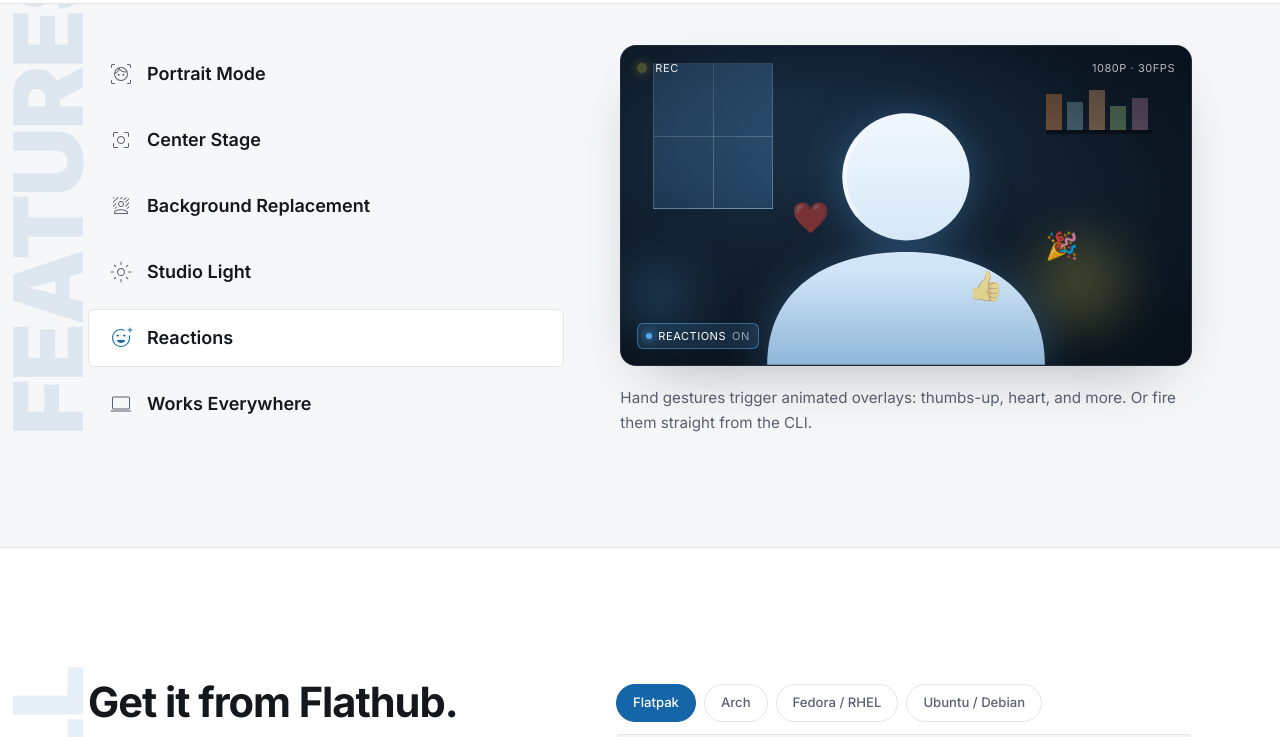
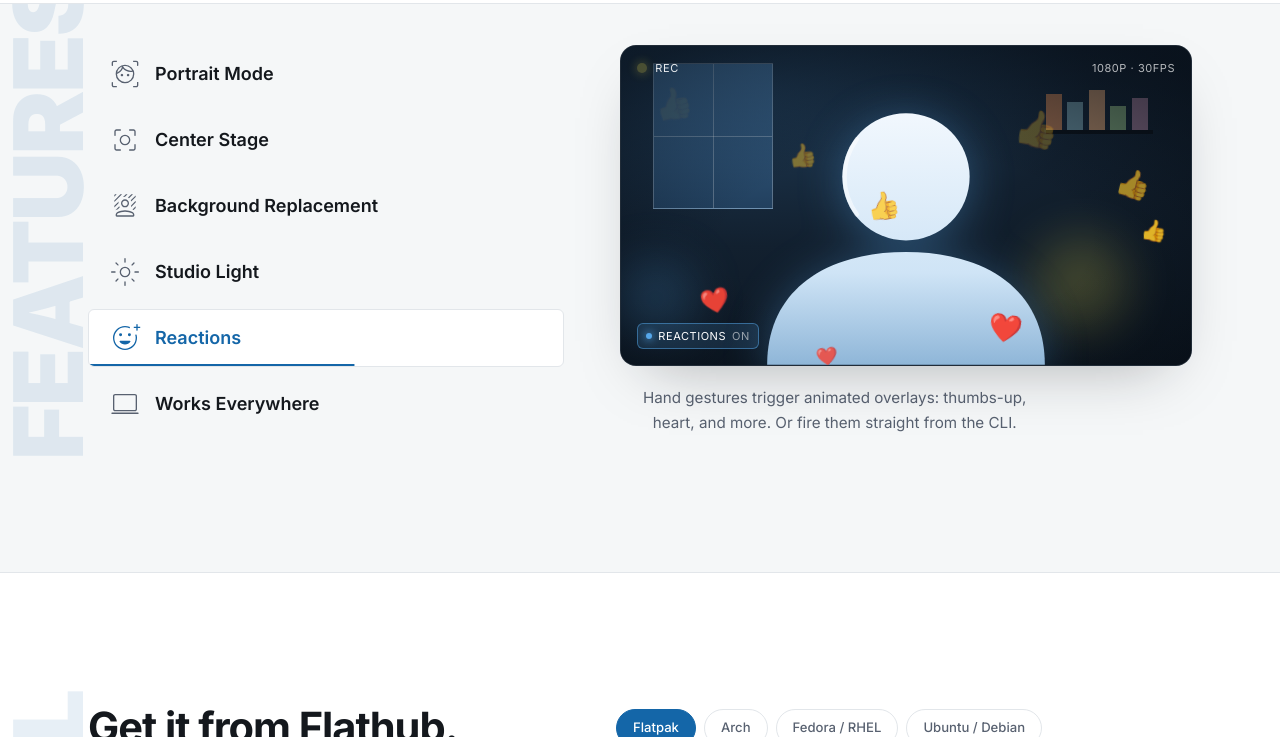
Before and after one commit to funinkina/openeffects, an Astro site in the folder website/: page / in a window 1280 px wide. Both pictures are taken after a click on the tab "Reactions". Shown: the part 2308-3045 px from the top of the page. Built offline with nearby package versions, Linux system fonts and the light colour scheme; Astro itself is replaced by a stand-in of ours.

Commit message:
feat: add emoji reaction waves demo and enhance feature showcase layout

```diff
--- a/website/src/components/FeatureShowcase.astro
+++ b/website/src/components/FeatureShowcase.astro
@@ -40,6 +40,20 @@ const features = [
     icon: `<svg xmlns="http://www.w3.org/2000/svg" height="24px" viewBox="0 -960 960 960" width="24px"><path d="M90.77-181.54q-8.54 0-14.27-5.73t-5.73-14.27q0-8.54 5.73-14.27t14.27-5.73h778.46q8.54 0 14.27 5.73t5.73 14.27q0 8.54-5.73 14.27t-14.27 5.73H90.77Zm93.85-80q-27.62 0-46.12-18.5-18.5-18.5-18.5-46.11v-390.77q0-27.62 18.5-46.12 18.5-18.5 46.12-18.5h590.76q27.62 0 46.12 18.5 18.5 18.5 18.5 46.12v390.77q0 27.61-18.5 46.11t-46.12 18.5H184.62Zm0-40h590.76q9.24 0 16.93-7.69 7.69-7.69 7.69-16.92v-390.77q0-9.23-7.69-16.93-7.69-7.69-16.93-7.69H184.62q-9.24 0-16.93 7.69-7.69 7.7-7.69 16.93v390.77q0 9.23 7.69 16.92 7.69 7.69 16.93 7.69Zm-24.62 0v-440 440Z"/></svg>`,
   },
 ];
+
+// reactions demo: waves of one emoji at a time, streaming bottom-to-top.
+// Each wave reuses the same spread of positions/sizes, phase-shifted by 2s.
+const reactionWaves = ["👍", "❤️", "🎉"].map((emoji, w) => ({
+  emoji,
+  spans: [
+    { left: 16, size: "text-3xl", d: 0, tilt: -12 },
+    { left: 62, size: "text-4xl", d: 0.3, tilt: 9 },
+    { left: 34, size: "text-2xl", d: 0.55, tilt: -7 },
+    { left: 78, size: "text-3xl", d: 0.8, tilt: 14 },
+    { left: 48, size: "text-3xl", d: 1.05, tilt: -10 },
+    { left: 88, size: "text-2xl", d: 1.3, tilt: 6 },
+  ].map((s) => ({ ...s, d: s.d + w * 2 })),
+}));
 ---
 
 <div
@@ -173,9 +187,18 @@ const features = [
         class="fx pointer-events-none absolute inset-0 opacity-0"
         aria-hidden="true"
       >
-        <span class="absolute bottom-[22%] left-[60%] text-4xl">👍</span>
-        <span class="absolute bottom-[18%] left-[30%] text-3xl">❤️</span>
-        <span class="absolute bottom-[25%] left-[74%] text-3xl">🎉</span>
+        {
+          reactionWaves.map((wave) =>
+            wave.spans.map((s) => (
+              <span
+                class:list={["absolute bottom-[-10%]", s.size]}
+                style={`left:${s.left}%; animation-delay:${s.d}s; --tilt:${s.tilt}deg`}
+              >
+                {wave.emoji}
+              </span>
+            )),
+          )
+        }
       </div>
 
       <!-- REC HUD -->
@@ -203,7 +226,7 @@ const features = [
           <span class="h-3 w-3 rounded-full bg-yellow-400"></span>
           <span class="h-3 w-3 rounded-full bg-green-400"></span>
         </span>
-        <span class="ml-1">YOUR CAMERA IN</span>
+        <span>YOUR CAMERA IN</span>
         <span class="appcycle relative h-4 w-24 font-semibold text-white">
           <span>ZOOM</span>
           <span>MEET</span>
@@ -230,7 +253,7 @@ const features = [
         features.map((f, i) => (
           <p
             class:list={[
-              "feature-desc col-start-1 row-start-1 text-[0.95rem] leading-relaxed text-muted transition-opacity duration-300",
+              "feature-desc col-start-1 w-3/4 row-start-1 text-center text-[0.95rem] leading-relaxed text-muted transition-opacity duration-300",
               i !== 0 && "opacity-0",
             ]}
             data-desc={f.id}
@@ -257,18 +280,18 @@ const features = [
           aria-selected={i === 0 ? "true" : "false"}
           aria-controls="feature-demo"
           class:list={[
-            "feature-tab relative flex items-center gap-3.5 rounded-md px-3 py-3.5 text-left sm:px-5",
+            "feature-tab relative flex items-center gap-3.5 rounded-md px-3 py-3 text-left sm:px-5",
             i === 0 && "is-active",
           ]}
           data-feature={f.id}
           data-title={f.title}
         >
           <span
-            class="tab-icon shrink-0 text-muted [&_svg]:h-6 [&_svg]:w-6 [&_svg]:fill-current"
+            class="tab-icon shrink-0 text-muted [&_svg]:h-8 [&_svg]:w-8 [&_svg]:fill-current"
             set:html={f.icon}
             aria-hidden="true"
           />
-          <span class="text-lg font-semibold text-fg">{f.title}</span>
+          <span class="tab-title text-lg font-semibold text-fg">{f.title}</span>
         </button>
       ))
     }
@@ -290,7 +313,8 @@ const features = [
     background: var(--color-page);
     border-color: var(--color-line);
   }
-  .feature-tab.is-active .tab-icon {
+  .feature-tab.is-active .tab-icon,
+  .feature-tab.is-active .tab-title {
     color: var(--color-accent);
   }
 
@@ -372,13 +396,10 @@ const features = [
   }
   .demo[data-effect="reactions"] .fx span {
     opacity: 0;
-    animation: float-up 2.6s ease-in infinite;
-  }
-  .demo[data-effect="reactions"] .fx span:nth-child(2) {
-    animation-delay: 0.9s;
-  }
-  .demo[data-effect="reactions"] .fx span:nth-child(3) {
-    animation-delay: 1.7s;
+    /* per-span animation-delay and --tilt come from the inline style; rotate
+       is a separate property, so the keyframe transforms don't reset it */
+    rotate: var(--tilt, 0deg);
+    animation: float-up 6s linear infinite;
   }
 
   .demo[data-effect="everywhere"] .appbar {
@@ -415,16 +436,22 @@ const features = [
       transform: translateX(2.5%);
     }
   }
+  /* rise takes the first half of the loop, with a long fade that dissolves
+     the emoji well before the top edge; the dead time keeps waves distinct */
   @keyframes float-up {
     0% {
-      transform: translateY(12px) scale(0.8);
+      transform: translateY(0) scale(0.7);
       opacity: 0;
     }
-    12% {
+    5% {
       opacity: 1;
     }
+    28% {
+      opacity: 0.85;
+    }
+    48%,
     100% {
-      transform: translateY(-130px) scale(1.15);
+      transform: translateY(-290px) scale(1.05);
       opacity: 0;
     }
   }
@@ -462,8 +489,9 @@ const features = [
     [data-auto="on"] .feature-tab.is-active::after {
       content: none;
     }
-    .demo[data-effect="reactions"] .fx span {
+    .demo[data-effect="reactions"] .fx span:nth-child(-n + 6) {
       opacity: 1;
+      transform: translateY(-70px);
     }
     .appcycle span:first-child {
       opacity: 1;
@@ -498,30 +526,21 @@ const features = [
       );
     };
 
-    tabs.forEach((t, i) =>
-      t.addEventListener("click", () => {
-        root.dataset.auto = "off";
-        select(i);
-      }),
-    );
+    tabs.forEach((t, i) => t.addEventListener("click", () => select(i)));
 
     root.addEventListener("keydown", (e) => {
       if (e.key !== "ArrowDown" && e.key !== "ArrowUp") return;
       if (!(e.target as HTMLElement).closest("[role='tablist']")) return;
       e.preventDefault();
-      root.dataset.auto = "off";
       select(current + (e.key === "ArrowDown" ? 1 : -1));
       tabs[current].focus();
     });
 
-    // auto-advance is driven by the progress bar finishing, so hovering the
-    // section (which pauses the bar via CSS) pauses the cycle too
+    // auto-advance is driven by the progress bar finishing: hovering the
+    // section pauses it via CSS, and a manual selection restarts the bar,
+    // so the slideshow resumes from whatever the user picked
     root.addEventListener("animationend", (e) => {
-      if (
-        e.animationName.includes("tab-progress") &&
-        root.dataset.auto === "on"
-      )
-        select(current + 1);
+      if (e.animationName.includes("tab-progress")) select(current + 1);
     });
   });
 </script>
```
